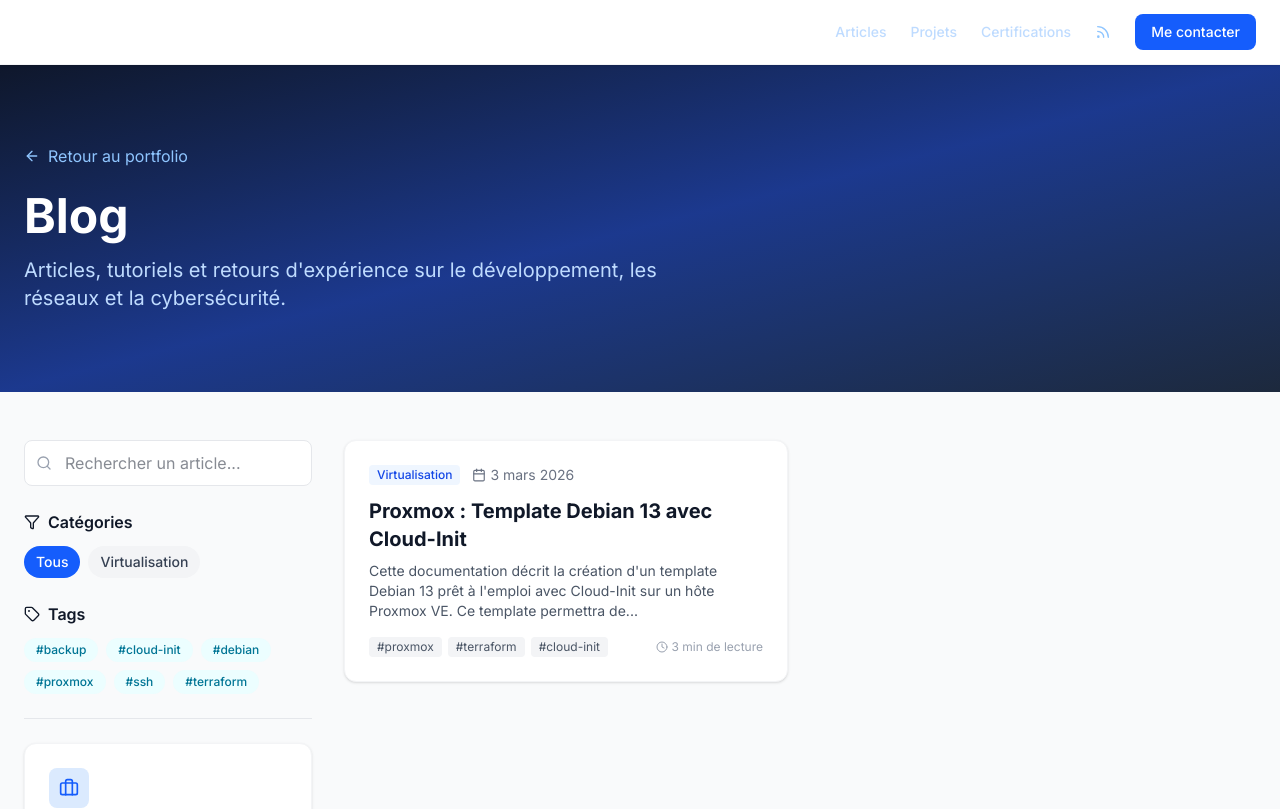
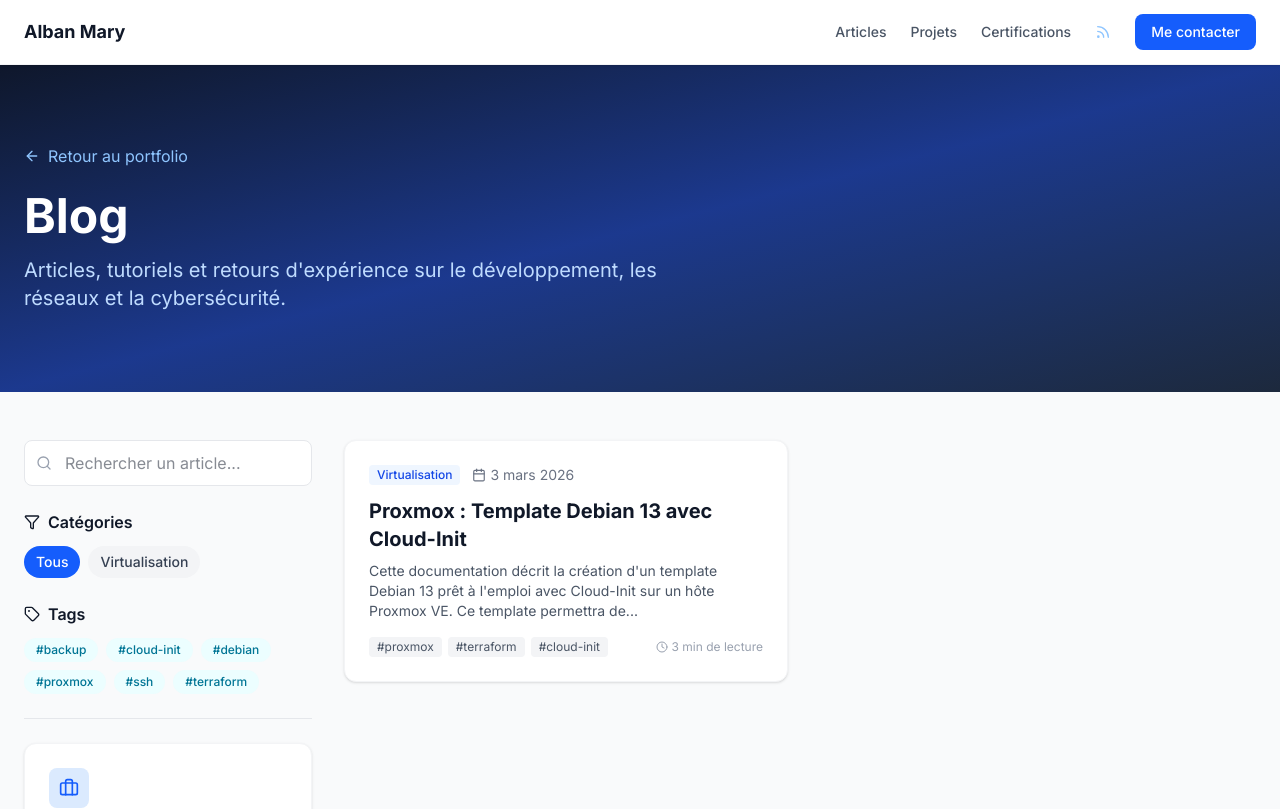
Before and after one commit to Kidoly/portfolio, a Next.js app: page /blog in a window 1280 px wide. Shown: the top 809 px of the page. Built offline with nearby package versions, Linux system fonts and the light colour scheme.

Commit message:
Minor display issues correction

```diff
--- a/src/components/blog/BlogNav.tsx
+++ b/src/components/blog/BlogNav.tsx
@@ -22,9 +22,7 @@ export default function BlogNav() {
         {/* Logo / Home */}
         <Link
           href="/"
-          className={`font-bold text-lg transition ${
-            scrolled ? 'text-gray-900' : 'text-white'
-          }`}
+          className="font-bold text-lg transition text-gray-900"
         >
           Alban Mary
         </Link>
@@ -33,25 +31,19 @@ export default function BlogNav() {
         <div className="hidden md:flex items-center gap-6">
           <Link
             href="/blog/"
-            className={`text-sm font-medium transition hover:text-blue-500 ${
-              scrolled ? 'text-gray-600' : 'text-blue-200'
-            }`}
+            className="text-sm font-medium transition hover:text-blue-500 text-gray-600"
           >
             Articles
           </Link>
           <Link
             href="/#projects"
-            className={`text-sm font-medium transition hover:text-blue-500 ${
-              scrolled ? 'text-gray-600' : 'text-blue-200'
-            }`}
+            className="text-sm font-medium transition hover:text-blue-500 text-gray-600"
           >
             Projets
           </Link>
           <Link
             href="/#certifications"
-            className={`text-sm font-medium transition hover:text-blue-500 ${
-              scrolled ? 'text-gray-600' : 'text-blue-200'
-            }`}
+            className="text-sm font-medium transition hover:text-blue-500 text-gray-600"
           >
             Certifications
           </Link>
```
